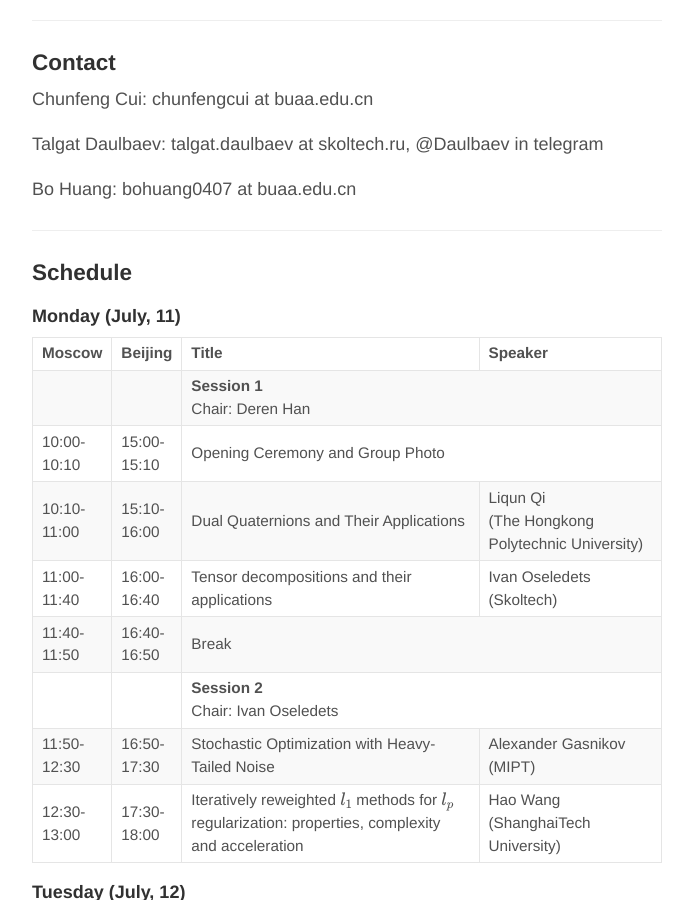
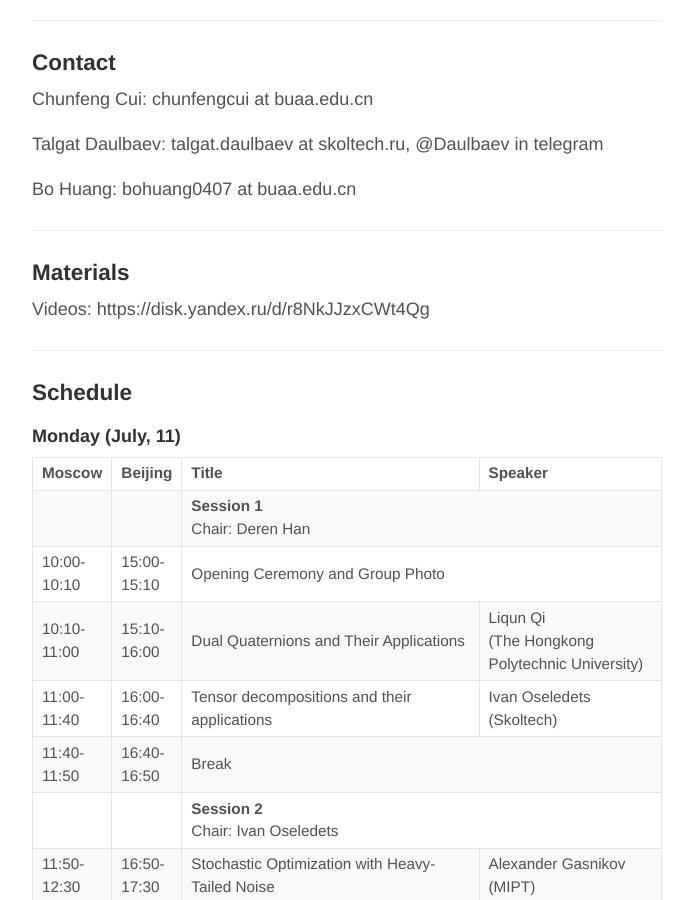
Before and after one commit to noml2022/noml2022.github.io, a Jekyll site: the page built from _posts/2022-07-09-about.md, in a window 1280 px wide and 900 px high, scrolled down 1508 px. Shown: the whole window, without its empty margins (293-986 px from the left). Built offline with Jekyll 4.4.1, drawn with Linux system fonts in a browser that asks for light colours; formulas are drawn with MathJax 3.

Commit message:
Update 2022-07-09-about.md

```diff
--- a/_posts/2022-07-09-about.md
+++ b/_posts/2022-07-09-about.md
@@ -60,6 +60,12 @@ Chunfeng Cui: chunfengcui at buaa.edu.cn
 Talgat Daulbaev: talgat.daulbaev at skoltech.ru, @Daulbaev in telegram
 
 Bo Huang: bohuang0407 at buaa.edu.cn
+
+---
+
+### Materials
+
+Videos: https://disk.yandex.ru/d/r8NkJJzxCWt4Qg
 
 ---
 
```
